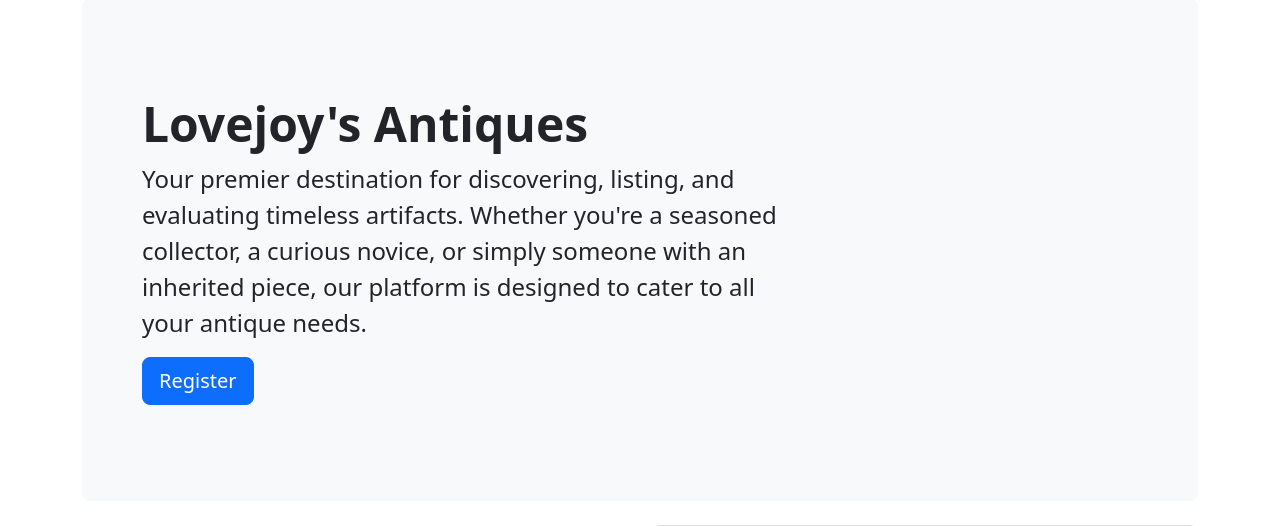
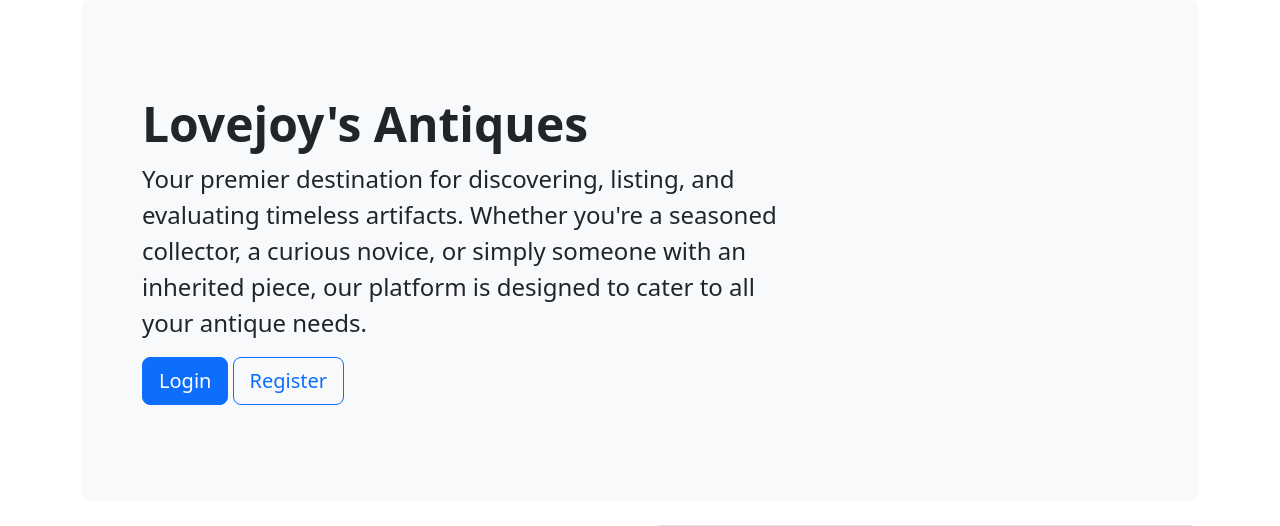
Before and after one commit to TedAlden/antique-web-app, a Flask app: page / in a window 1280 px wide. Shown: the part 81-607 px from the top of the page. Run offline with Flask 3, Linux system fonts and the light colour scheme; some libraries are stand-ins or nearby versions.

Commit message:
Added extra login button to index page

```diff
--- a/templates/index.html
+++ b/templates/index.html
@@ -6,7 +6,8 @@
     <div class="container-fluid py-5">
         <h1 class="display-5 fw-bold">Lovejoy's Antiques</h1>
         <p class="col-md-8 fs-4">Your premier destination for discovering, listing, and evaluating timeless artifacts. Whether you're a seasoned collector, a curious novice, or simply someone with an inherited piece, our platform is designed to cater to all your antique needs.</p>
-        <a class="btn btn-primary btn-lg" href="{{ url_for('register') }}">Register</a>
+        <a class="btn btn-primary btn-lg" href="{{ url_for('login') }}">Login</a>
+        <a class="btn btn-outline-primary btn-lg" href="{{ url_for('register') }}">Register</a>
     </div>
 </div>
 <div class="row align-items-md-stretch">
```
